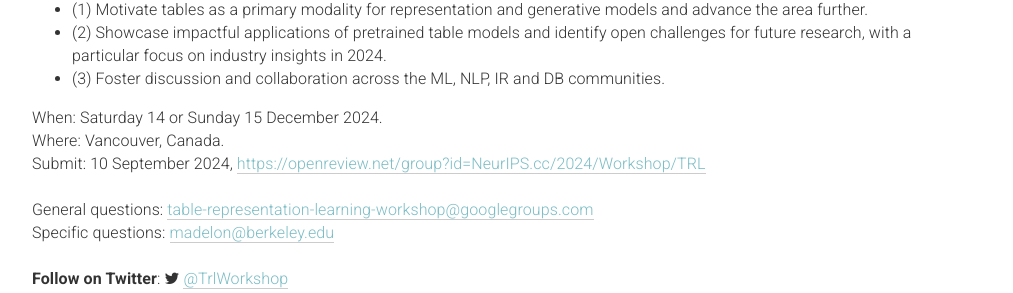
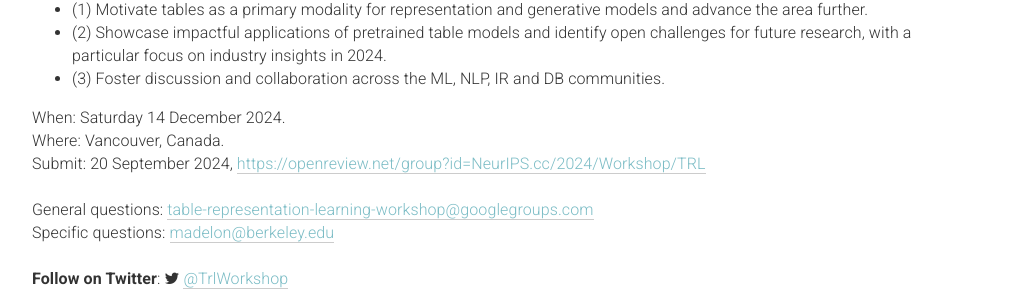
Before and after one commit to table-representation-learning/table-representation-learning.github.io, a Jekyll site: the page built from _pages/home.html, in a window 1280 px wide and 900 px high, scrolled down 332 px. Shown: the part 152-445 px from the top of the window, without its empty margins (133-1146 px from the left). Built offline with Jekyll 4.4.1, drawn with Linux system fonts in a browser that asks for light colours.

Commit message:
Update home.html

```diff
--- a/_pages/home.html
+++ b/_pages/home.html
@@ -49,12 +49,12 @@ acknowledgements: ""
                     target="blank">FAQ</a>
             </div> -->
             <div>
-                When: Saturday 14 or Sunday 15 December 2024.<br>
+                When: Saturday 14 December 2024.<br>
                 Where: Vancouver, Canada.<br>
             </div>
             <div>
                 Submit:
-                10 September 2024, <a href="https://openreview.net/group?id=NeurIPS.cc/2024/Workshop/TRL" target="blank">https://openreview.net/group?id=NeurIPS.cc/2024/Workshop/TRL</a>
+                20 September 2024, <a href="https://openreview.net/group?id=NeurIPS.cc/2024/Workshop/TRL" target="blank">https://openreview.net/group?id=NeurIPS.cc/2024/Workshop/TRL</a>
             </div>
             <div>
                 <br>
```
